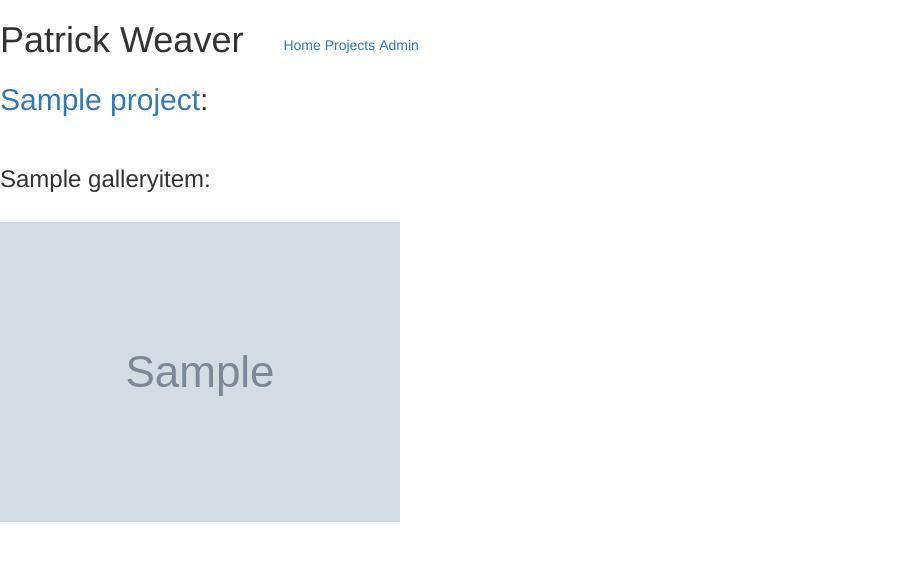
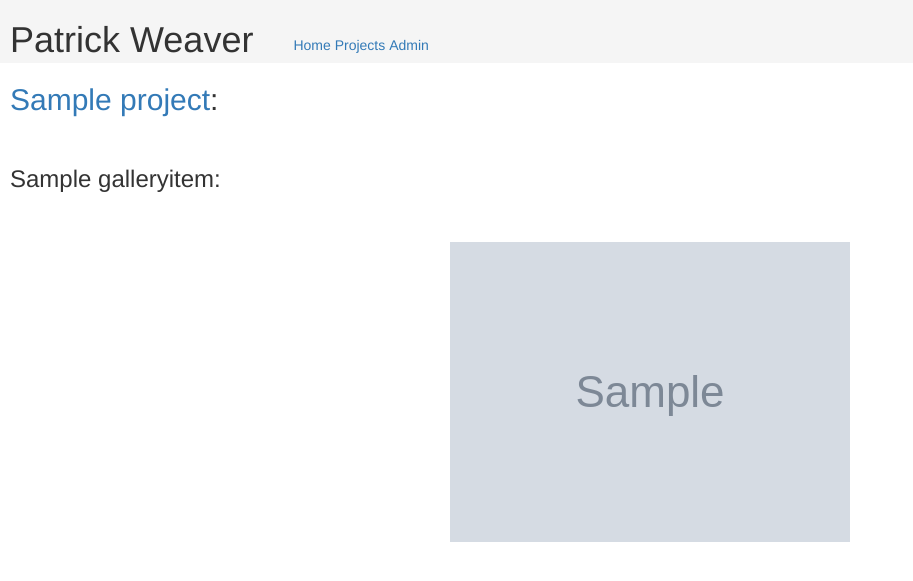
Before and after one commit to PatrickWeaver/pw, a Django app: template gallery/templates/gallery_item.html in a window 1280 px wide. Shown: the top 581 px of the page, without its empty margins (0-913 px from the left). Run offline with Django 3.2, Linux system fonts and the light colour scheme; the template is opened without the code that fills it: values that come from a table or form of the project are taken from there, others are empty; tables that the repository leaves empty hold one stand-in row (values such as "Sample post"); grey boxes marked "Sample" are stand-in pictures; some libraries are stand-ins or nearby versions.

Commit message:
messing with css

```diff
--- a/gallery/templates/gallery_item.html
+++ b/gallery/templates/gallery_item.html
@@ -6,11 +6,23 @@
 
 {% block content %}
 <h2><a href="{% url 'gallery.views.project' project.id %}">{{ project.name }}</a>:</h2><br>
-<h3>{{ gallery_item.name }}:</h3><br>
-
+<h3>{{ gallery_item.name }}:</h3>
+{% if media_type == "Internet" %}
+    <a href="{{ url }}">{{ url }}</a>
+{% endif %}
+<br><br>
     {% if gallery_item %}
-
-        <a href="{{ gallery_item.image.url }}"><img src="{{ gallery_item.image.url }}"></a>
+        <div class="wide_image_container">
+            <a href=
+            {% if media_type == "Internet" %}
+                "{{ url }}" target="blank"
+            {% else %}
+                "{{ gallery_item.image.url }}"
+            {% endif %}
+            ><img src="{{ gallery_item.image.url }}" class="{% if media_type == "Internet" %}
+                    internet
+                {% endif %} gallery_image"></a>
+        </div>
 
     {% endif %}
 
--- a/pw/static/style.css
+++ b/pw/static/style.css
@@ -5,9 +5,11 @@ body {
 #header {
     position: fixed;
     top: 0;
-    background-color: white;
+    background-color: WhiteSmoke;
     width: 100%;
     height: 4.5em;
+    z-index: 9999;
+    padding: 0 10px;
 }
 
 #title {
@@ -25,11 +27,14 @@ body {
 
 #container{
     float: left;
+
 }
 
 #content {
     margin-top: 4.5em;
     float: left;
+    padding: 0 10px 10px 10px;
+    margin-bottom: 10px;
 }
 
 
@@ -58,3 +63,27 @@ body {
     text-align: center;
     margin: 0 auto;
  }
+
+.wide_image_container{
+    width: 100%;
+    position: absolute;
+    text-align: center;
+    z-index: 500;
+}
+
+.gallery_image {
+    margin: 0 auto;
+    padding: 0 20px;
+    height: 300px;
+}
+
+img.gallery_image {
+}
+
+ .internet {
+    border: 3px dashed Gainsboro;
+ }
+
+ #clear {
+    clear: both;
+ }
--- a/templates/base.html
+++ b/templates/base.html
@@ -36,6 +36,8 @@
     {% endblock %}
 
 </div>
+<div id="clear">
+</div>
 </body>
 
 </html>
```
Also changed, not shown: gallery/views.py (+14 -2 lines).
